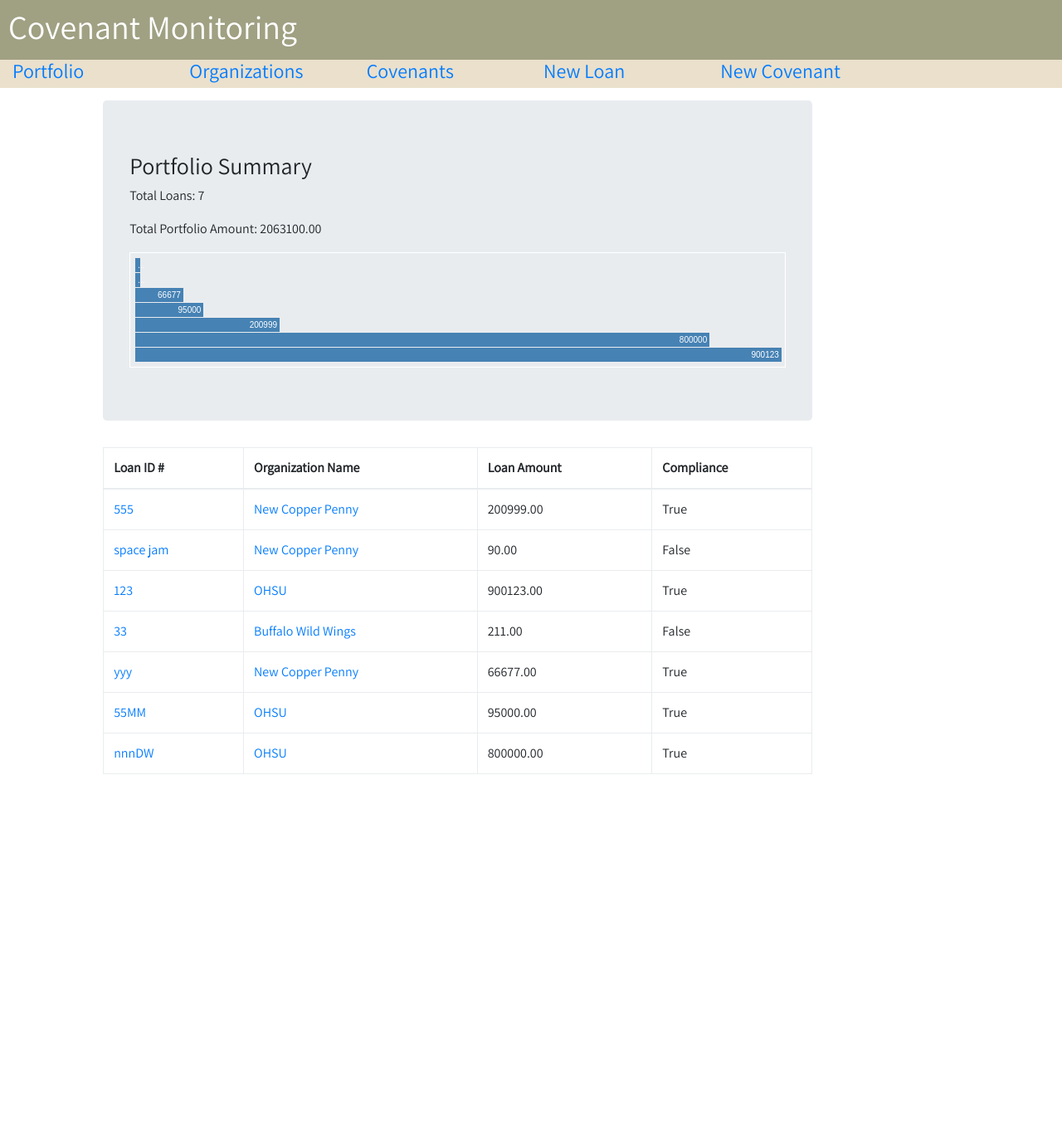
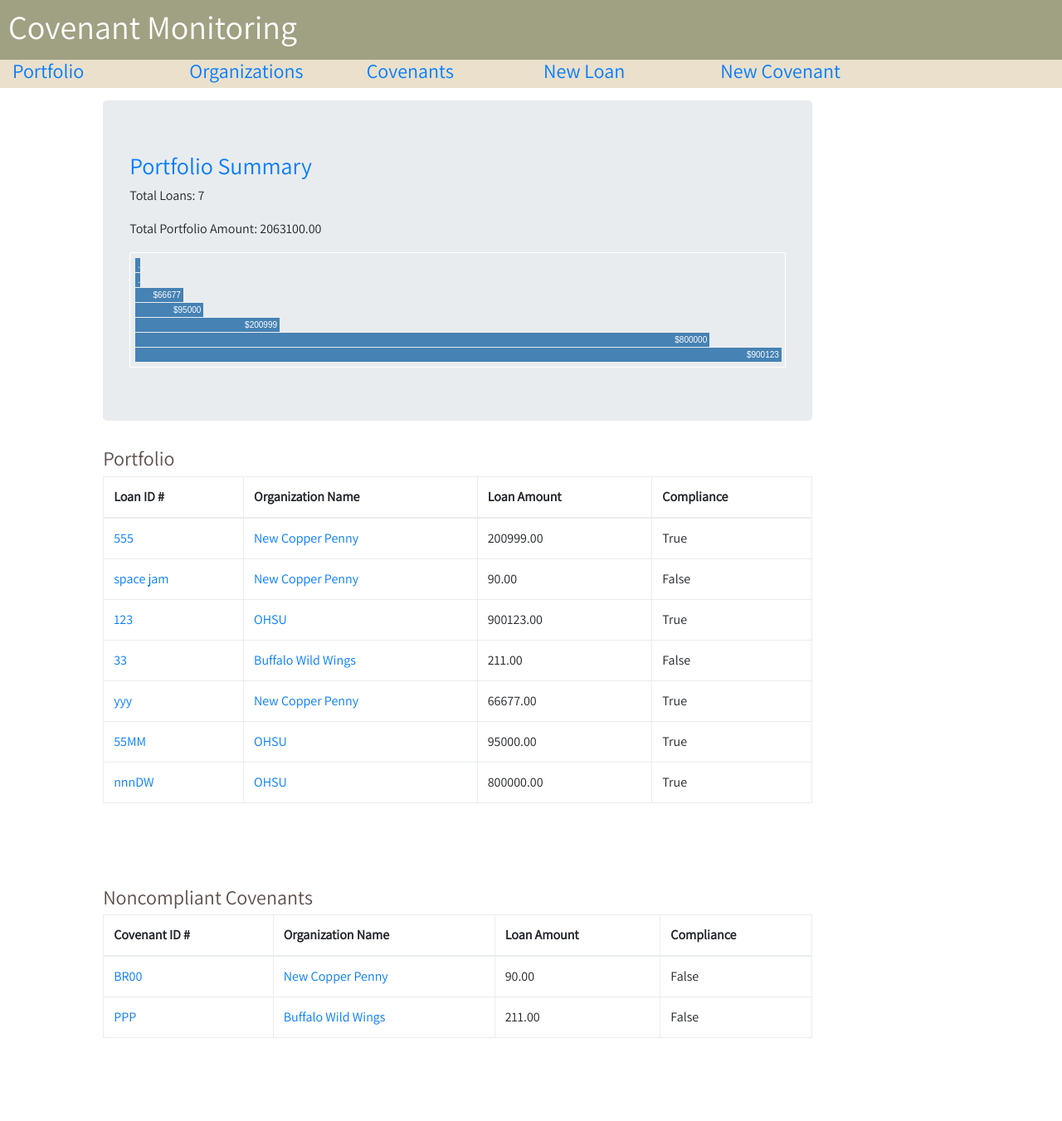
Before and after one commit to northwestjeff/bootcamp_labs, a Django app: page / in a window 1280 px wide. Shown: the whole page at 83% size. Before the commit the page ends 933 px from the top, so only its background shows below. Run offline with Django 3.2, Linux system fonts and the light colour scheme; data comes from the database, SQL or seed files in the repository; both versions use the stored data as it was after the commit; some libraries are stand-ins or nearby versions.

Commit message:
capstone updates

```diff
--- a/Capstone/pages/models.py
+++ b/Capstone/pages/models.py
@@ -44,10 +44,6 @@ class Loan(models.Model):
         if not self.slug:
             self.slug = self._get_unique_slug()
         super().save()
-
-    # def make_slug(self):
-    #     passed_slug = "{} {}".format(self.loan_id, self.organization.business_name)
-    #     self.slug = slugify(passed_slug)
 
     def __str__(self):
         return self.cov_id
@@ -134,11 +130,6 @@ class Organization(models.Model):
             self.slug = self._get_unique_slug()
         super().save()
 
-    # def make_slug(self):
-    #     self.slug = slugify(self.business_name)
-
-    # portfolio = models.OneToOneField('Portfolio')
-
     def __str__(self):
         return self.business_name
 
@@ -181,6 +172,12 @@ class Statement(models.Model):
     summarize_by = models.CharField(max_length=100)
     organization = models.ForeignKey(Organization, related_name='statements', blank=True, null=True)
 
+    def __str__(self):
+        return str(self.end_period)
+
+    class Meta:
+        ordering = ['end_period']
+
 
 class Data(models.Model):
     statement = models.ForeignKey("Statement", related_name="data")
--- a/Capstone/pages/static/pages/css/compliance_stylesheet.css
+++ b/Capstone/pages/static/pages/css/compliance_stylesheet.css
@@ -8,6 +8,10 @@ body {
 .menu {
   background-color: #EAE0CC;
   margin-bottom: 15px; }
+
+a.tab:visited {
+  color: white;
+  text-decoration: none; }
 
 h1 {
   padding: 10px 10px; }
@@ -25,8 +29,7 @@ h4 {
 .tableTitle, .titleName {
   margin: 8px 5px;
   background-color: #EAE0CC;
-  border: solid 1px white;
-  margin: 0; }
+  border: solid 1px white; }
 
 .portSummary {
   border: solid white 1px; }
--- a/Capstone/pages/static/pages/css/compliance_stylesheet.scss
+++ b/Capstone/pages/static/pages/css/compliance_stylesheet.scss
@@ -11,6 +11,14 @@ body {
   background-color: #EAE0CC;
   margin-bottom: 15px;
 }
+
+a.tab:visited{
+  color: white;
+  text-decoration: none;
+}
+//a.tab:visited {
+//  color: white;
+//}
 
 h1 {
   padding: 10px 10px;
@@ -33,7 +41,7 @@ h4 {
   margin: 8px 5px;
   background-color: #EAE0CC;
   border: solid 1px white;
-  margin: 0;
+  //margin: 0;
 }
 
 .portSummary {
--- a/Capstone/pages/static/pages/js/main.js
+++ b/Capstone/pages/static/pages/js/main.js
@@ -1,9 +1,10 @@
 $(document).on("change", 'input[type="checkbox"]', function () {
-    console.log($(this));
-        var isChecked = $(this).is(":checked");
+    // console.log($(this));
+    //     var isChecked = $(this).is(":checked");
         var account = $(this)[0].offsetParent.id;
         if ($(this).is(":checked") === true) {
-            $('#check_a').append('<li id="' + account + '">' + account + '</li>');
+            // $('#check_a').append(account);
+
             $.ajax({
                url: '/cov_set/' + $('#cov_id').html(),
                type: 'post',
@@ -11,7 +12,7 @@ $(document).on("change", 'input[type="checkbox"]', function () {
                    check: $(this).val()
                },
                 success: function (response) {
-                    // window.location.reload()
+                    window.location.reload()
                 }
             })
 
--- a/Capstone/pages/templates/pages/covenants.html
+++ b/Capstone/pages/templates/pages/covenants.html
@@ -11,7 +11,7 @@
             <th>Loan ID #</th>
             <th>Condition</th>
             <th>Compliance</th>
-            <th>Date Last Compliant</th>
+
         </tr>
         </thead>
         <tbody>
@@ -21,9 +21,9 @@
                 <td><a href="{% url 'organization' i.loans.organization.slug %}">{{ i.loans.organization.business_name }}</a></td>
                 <td>{{ i.loans.amount }}</td>
                 <td>{{ i.loans.loan_id }}</td>
-                <td>{{ i.indicator }} {{ i.operator_options }} {{ i.standard }}</td>
+                <td>{{ i.indicator }} {{ i.operator_options }} ${{ i.standard }}</td>
                 <td>{{ i.compliance }}</td>
-                <td>{{ i.date_last_compliant }}</td>
+
 
             </tr>
         {% endfor %}
--- a/Capstone/pages/templates/pages/home.html
+++ b/Capstone/pages/templates/pages/home.html
@@ -4,7 +4,7 @@
 {% block content %}
     <div class="col-10">
         <div class="jumbotron">
-            <h3>Portfolio Summary</h3>
+            <h3><a href="#portfolio">Portfolio Summary</a></h3>
             <p>Total Loans: {{ loans|length }}</p>
             <p>Total Portfolio Amount: {{ loans_sum }} </p>
             <section id="bar-chart">
@@ -12,6 +12,11 @@
             </section>
 
 
+        </div>
+    <div>
+            <h4 id="portfolio">
+                Portfolio
+            </h4>
         </div>
         <table class="table table-bordered hover">
             <thead>
@@ -32,6 +37,33 @@
                 </tr>
             {% endfor %}
             </tbody>
+        </table>
+    <div>
+            <h4>
+                Noncompliant Covenants
+            </h4>
+        </div>
+     <table class="table table-bordered hover">
+            <thead>
+            <tr>
+                <th>Covenant ID #</th>
+                <th>Organization Name</th>
+                <th>Loan Amount</th>
+                <th>Compliance</th>
+            </tr>
+            </thead>
+            <tbody>
+            {% for i in covenants %}
+                {% if not i.compliance %}
+                <tr>
+                    <td><a href="{% url 'cov' i.slug %}">{{ i.cov_id }}</a></td>
+                    <td><a href="{% url 'organization' i.loans.organization.slug %}">{{ i.loans.organization }}</a></td>
+                    <td>{{ i.loans.amount }}</td>
+                    <td>{{ i.compliance }}</td>
+                </tr>
+                {% endif %}
+            {% endfor %}
+            </tbody>
 
         </table>
     </div>
@@ -42,7 +74,6 @@
         var data = [
             {% for i in temp_list %}
                 {{ i }},
-
             {% endfor %}
         ]
 
@@ -69,7 +100,7 @@
             })
             .text(function (d) {
                 if (d > 4000) {
-                    return d;
+                    return '$' + d;
                 } return "..."
             });
     </script>
--- a/Capstone/pages/views.py
+++ b/Capstone/pages/views.py
@@ -76,10 +76,11 @@ def all_organization(request):
 def covenant(request, slug):
     this_slug = slug
     cov = Covenant.objects.get(slug=this_slug)
-    cov_val = ""
+    # cov_val = ""
+    cov_val = float()
     if cov.comparison:
-        # print(cov.loans.organization.statements.all().order_by(cov.loans.organization.statements.name))
-        for i in cov.loans.organization.statements.all()[0].data.all():
+        print(cov.loans.organization.statements.all().order_by('-end_period'))
+        for i in cov.loans.organization.statements.all().order_by('-end_period')[0].data.all():
             if i.column_headers == cov.comparison:
                 cov_val = float(i.value)
     if cov.operator_options == "Greater Than" and cov_val > cov.standard:
--- a/Capstone/templates/base.html
+++ b/Capstone/templates/base.html
@@ -19,22 +19,22 @@
     </header>
     <div class="row menu">
         <div class="col-2">
-            <h4 id="portfolio"><a href="http://localhost:8000/">Portfolio</a></h4>
+            <h4 id="portfolio"><a class="tab" href="http://localhost:8000/">Portfolio</a></h4>
         </div>
         <div class="col-2">
-            <h4 id="organizations"><a href="http://localhost:8000/org">Organizations</a></h4>
+            <h4 id="organizations"><a class="tab" href="http://localhost:8000/org">Organizations</a></h4>
         </div>
         <div class="col-2">
-            <h4 id="covenants"><a href="http://localhost:8000/covenants/">Covenants</a></h4>
+            <h4 id="covenants"><a class="tab" href="http://localhost:8000/covenants/">Covenants</a></h4>
         </div>
         {#        <div class="col-2">#}
         {#            <h4 id="loans"><a href="http://localhost:8000/loans">Loans</a></h4>#}
         {#        </div>#}
         <div class="col-2">
-            <h4 id="new-loan"><a href="http://localhost:8000/new_loan">New Loan</a></h4>
+            <h4 id="new-loan"><a class="tab" href="http://localhost:8000/new_loan">New Loan</a></h4>
         </div>
         <div class="col-2">
-            <h4 id="new-covenant"><a href="http://localhost:8000/new_covenant">New Covenant</a></h4>
+            <h4 id="new-covenant"><a class="tab" href="http://localhost:8000/new_covenant">New Covenant</a></h4>
         </div>
     </div>
 </div>
@@ -49,11 +49,10 @@
 </div>
 
 <script src="https://code.jquery.com/jquery-3.1.1.min.js">
-    <
-    script
+    <script
     src = "https://cdnjs.cloudflare.com/ajax/libs/popper.js/1.11.0/umd/popper.min.js"
     integrity = "sha384-b/U6ypiBEHpOf/4+1nzFpr53nxSS+GLCkfwBdFNTxtclqqenISfwAzpKaMNFNmj4"
-    crossorigin = "anonymous" ></script>
+    crossorigin = "anonymous"></script>
 <script src="https://maxcdn.bootstrapcdn.com/bootstrap/4.0.0-beta/js/bootstrap.min.js"
         integrity="sha384-h0AbiXch4ZDo7tp9hKZ4TsHbi047NrKGLO3SEJAg45jXxnGIfYzk4Si90RDIqNm1"
         crossorigin="anonymous"></script>
```
Also changed, not shown: Capstone/pages/templates/pages/cov.html (+4 -4 lines), Capstone/pages/templates/pages/organization.html (+33 -20 lines), Capstone/pages/templates/pages/view_loan.html (+11 -11 lines), Capstone/db.sqlite3, Capstone/pages/migrations/0006_auto_20171117_2317.py (added), 1 other file.
